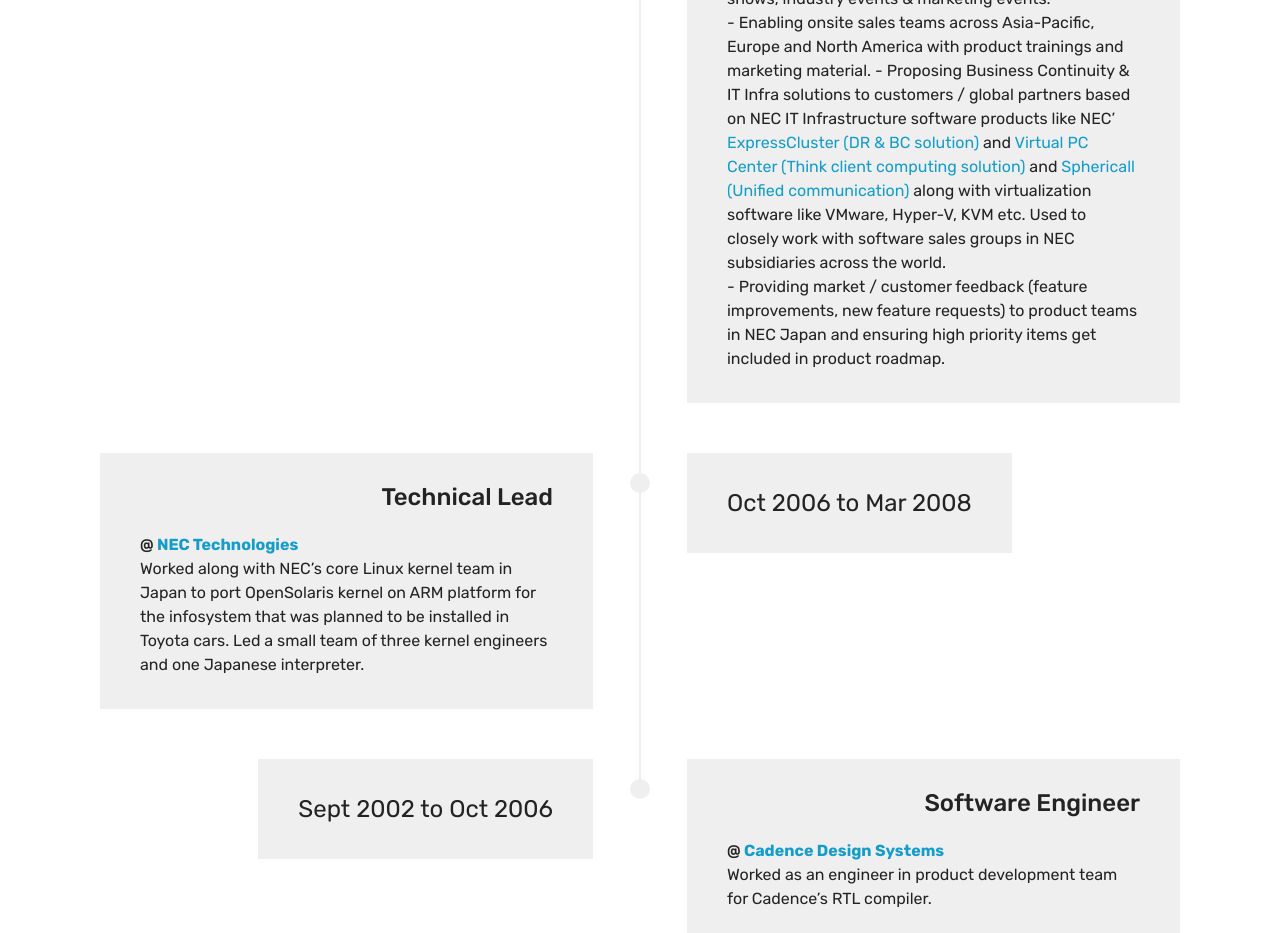
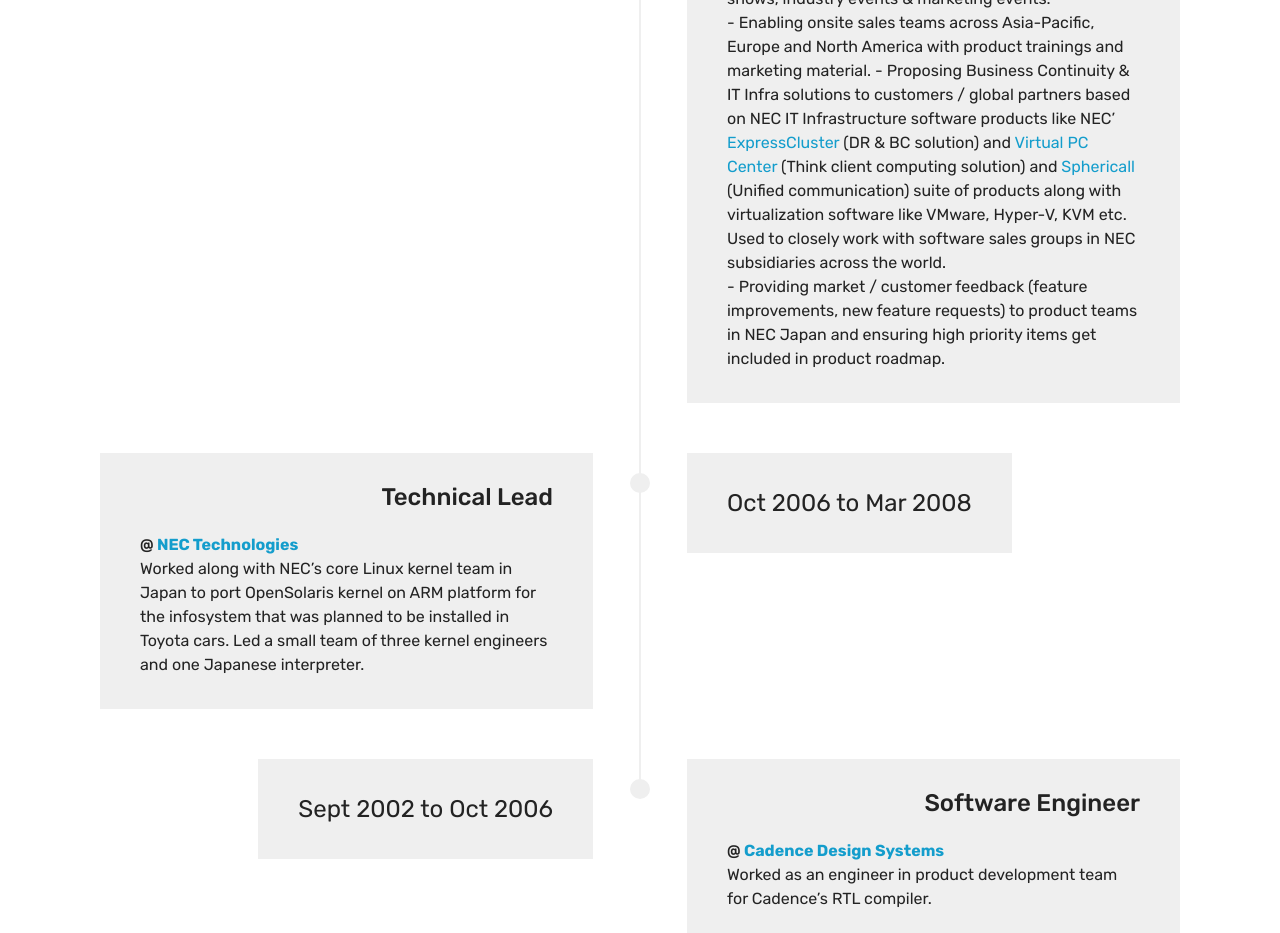
Before and after one commit to gauravdhiman/gauravdhiman.github.io, a Next.js app: page / in a window 1280 px wide. Shown: the part 4800-5733 px from the top of the page. Built offline with nearby package versions, Linux system fonts and the light colour scheme; a web font is replaced by a local one.

Commit message:
Minor improvements.

```diff
--- a/pages/index.js
+++ b/pages/index.js
@@ -358,7 +358,7 @@
 - Growing and managing a team of solution engineers in South East Asia for NEC’s Enterprise Software Group (ESG).<br />
 - Representing NEC and delivering tech-talks at trade shows, industry events &amp; marketing events.&nbsp;<br />
 - Enabling onsite sales teams across Asia-Pacific, Europe and North America with product trainings and marketing material.
-- Proposing Business Continuity &amp; IT Infra solutions to customers / global partners based on NEC IT Infrastructure software products like NEC’ <a href="https://www.nec.com/en/global/prod/expresscluster/index.html" target="_blank">ExpressCluster (DR & BC solution)</a> and <a href="https://www.nec.com/en/global/solutions/vpcc/index.html" target="_blank">Virtual PC Center (Think client computing solution)</a> and <a href="https://nectoday.com/tag/sphericall/" target="_blank">Sphericall (Unified communication)</a> along with virtualization software like VMware, Hyper-V, KVM etc. Used to closely work with software sales groups in NEC subsidiaries across the world.<br />
+- Proposing Business Continuity &amp; IT Infra solutions to customers / global partners based on NEC IT Infrastructure software products like NEC’ <a href="https://www.nec.com/en/global/prod/expresscluster/index.html" target="_blank">ExpressCluster</a> (DR & BC solution) and <a href="https://www.nec.com/en/global/solutions/vpcc/index.html" target="_blank">Virtual PC Center</a> (Think client computing solution) and <a href="https://nectoday.com/tag/sphericall/" target="_blank">Sphericall</a> (Unified communication) suite of products along with virtualization software like VMware, Hyper-V, KVM etc. Used to closely work with software sales groups in NEC subsidiaries across the world.<br />
 - Providing market / customer feedback (feature improvements, new feature requests) to product teams in NEC Japan and ensuring high priority items get included in product roadmap.<br />
                         </p>
                 </div>
```
